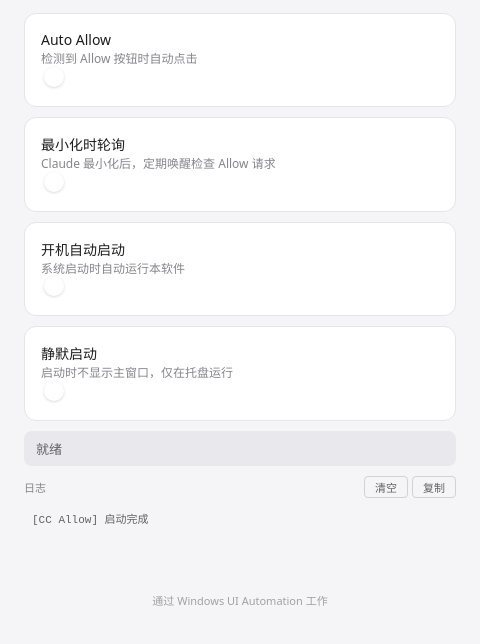
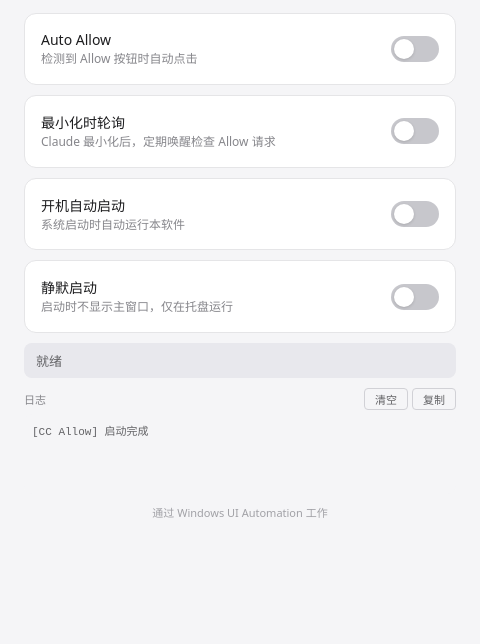
Before and after one commit to jinyangcruise/CCAllow, an Electron app: page index.html in a window 480 px wide. Shown: the part 72-716 px from the top of the page. Drawn offline with Linux system fonts and the light colour scheme; no server answers.

Commit message:
Fix missing card-row CSS class

```diff
--- a/index.html
+++ b/index.html
@@ -20,6 +20,7 @@ h1{font-size:20px;color:#1d1d1f}
 
 .card{background:#fff;border:1px solid #e5e5e7;border-radius:12px;padding:16px;margin-bottom:10px;transition:background .15s,border-color .15s}
 .dark .card{background:#16213e;border-color:#2d2d4a}
+.card-row{display:flex;align-items:center;justify-content:space-between;gap:12px}
 .card-label{font-size:14px;color:#1d1d1f}
 .dark .card-label{color:#e0e0e0}
 .card-desc{font-size:12px;color:#86868b;margin-top:2px;line-height:1.4}
```
